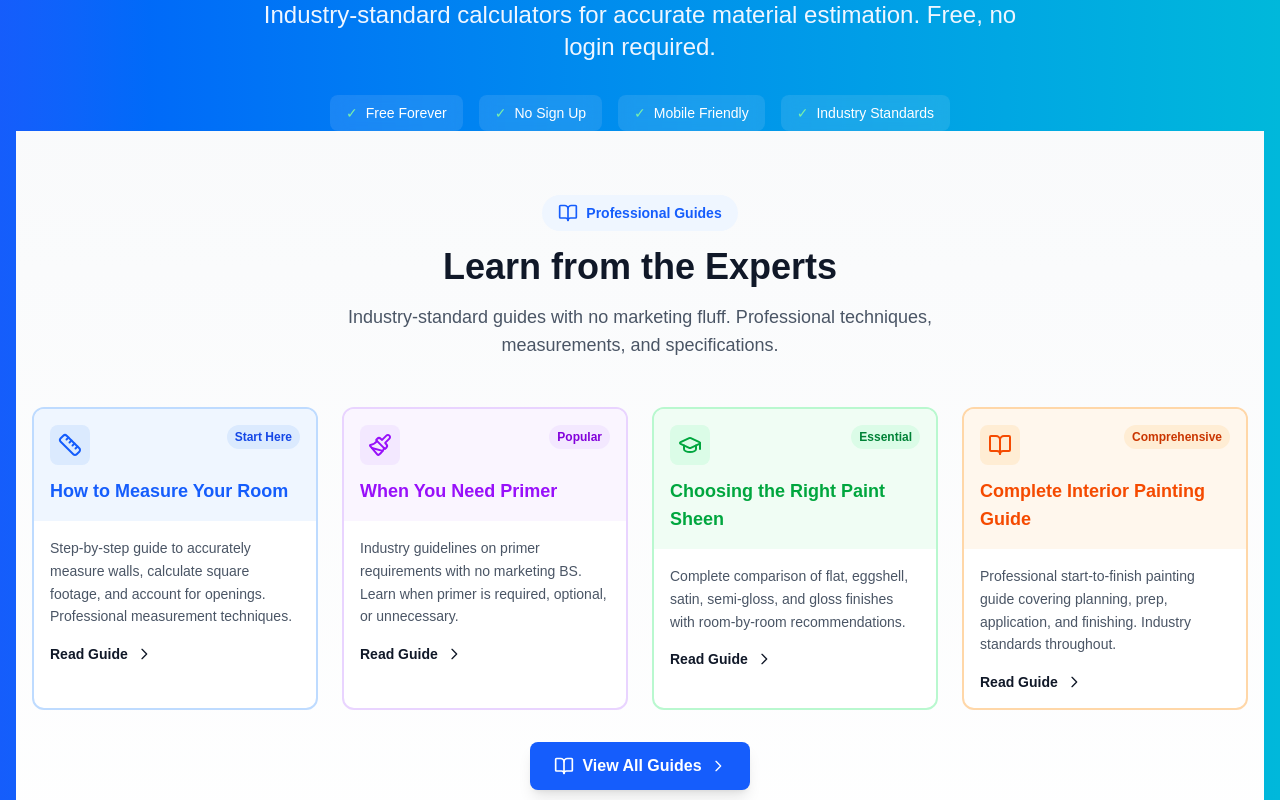
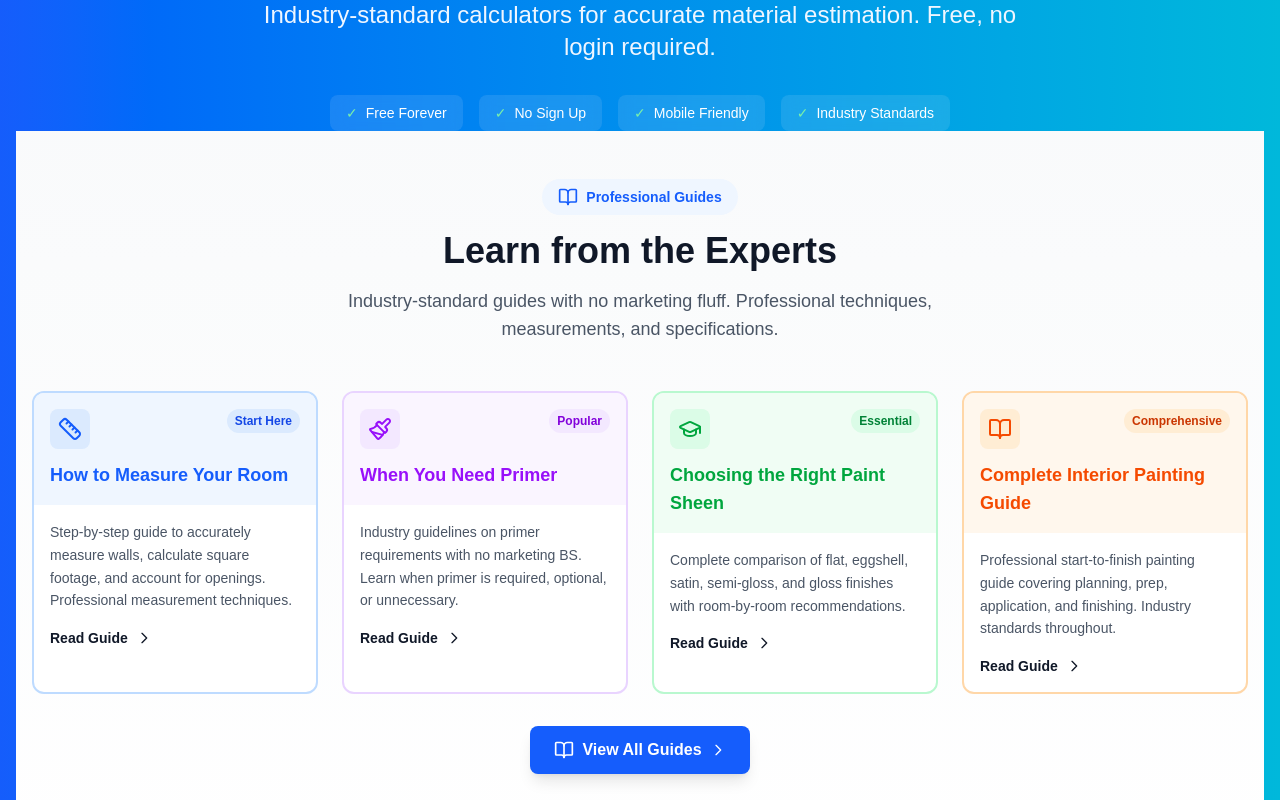
Before and after one commit to modernsitebuilders/remodelcalculators-public, a Next.js app: page / in a window 1280 px wide. Shown: the part 380-1180 px from the top of the page. Built offline with nearby package versions, Linux system fonts and the light colour scheme.

Commit message:
homepage

```diff
--- a/src/components/home/PopularGuidesSection.jsx
+++ b/src/components/home/PopularGuidesSection.jsx
@@ -65,7 +65,7 @@ export default function PopularGuidesSection() {
   };
 
   return (
-    <div className="bg-gradient-to-b from-gray-50 to-white py-16">
+    <div className="bg-gradient-to-b from-gray-50 to-white py-12">
       <div className="container mx-auto max-w-7xl px-4">
         {/* Section Header */}
         <div className="text-center mb-12">
```
